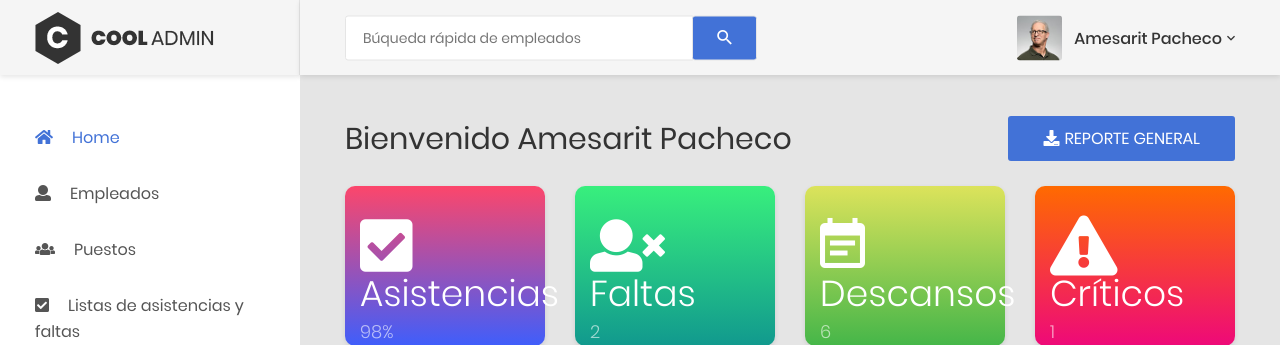
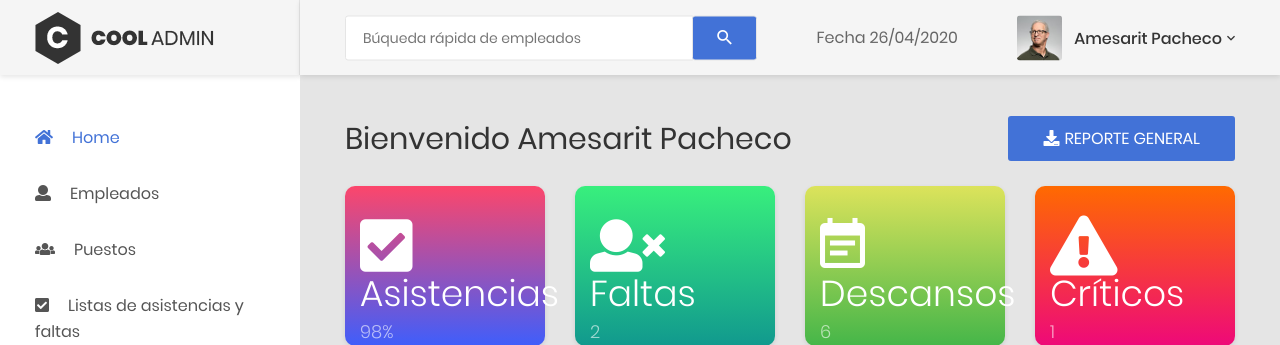
Before and after one commit to samgongora26/perfect-assistant, a PHP site: page /pages/home.php in a window 1280 px wide. Shown: the top 345 px of the page. Run offline with PHP 8.4, Linux system fonts and the light colour scheme.

Commit message:
fecha en el header

```diff
--- a/pages/plantillas/plantilla_header.php
+++ b/pages/plantillas/plantilla_header.php
@@ -8,6 +8,7 @@
                                     <i class="zmdi zmdi-search"></i>
                                 </button>
                             </form>
+                            <p> Fecha 26/04/2020 </p>
                             <div class="header-button">
                                 <div class="account-wrap">
                                     <div class="account-item clearfix js-item-menu">
```
